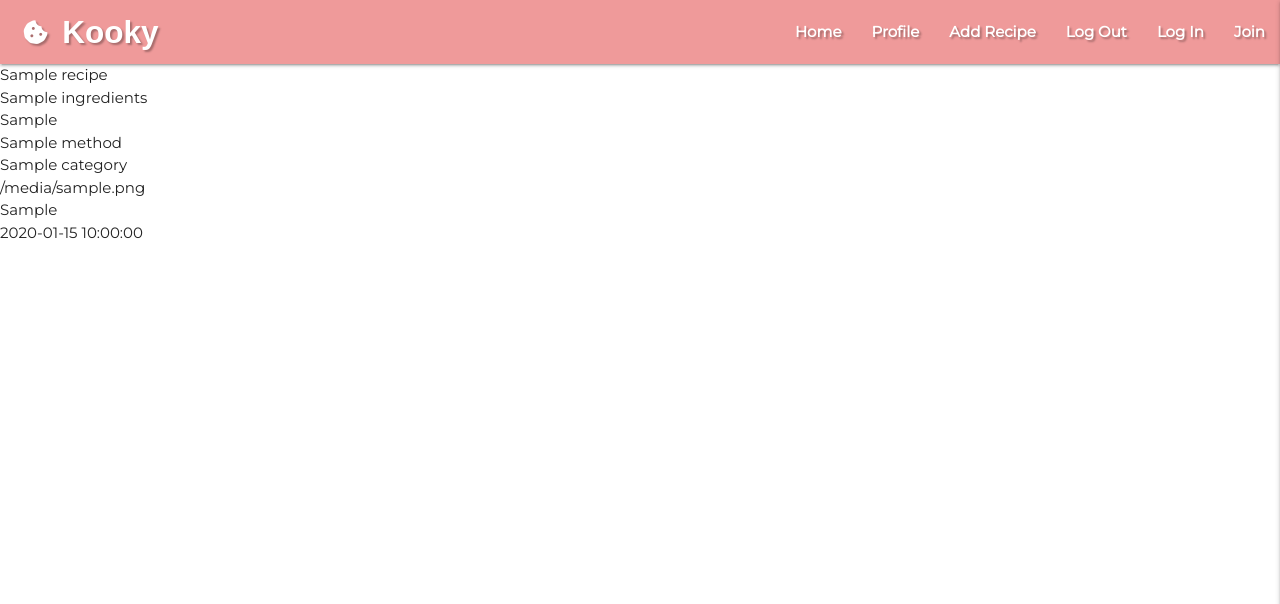
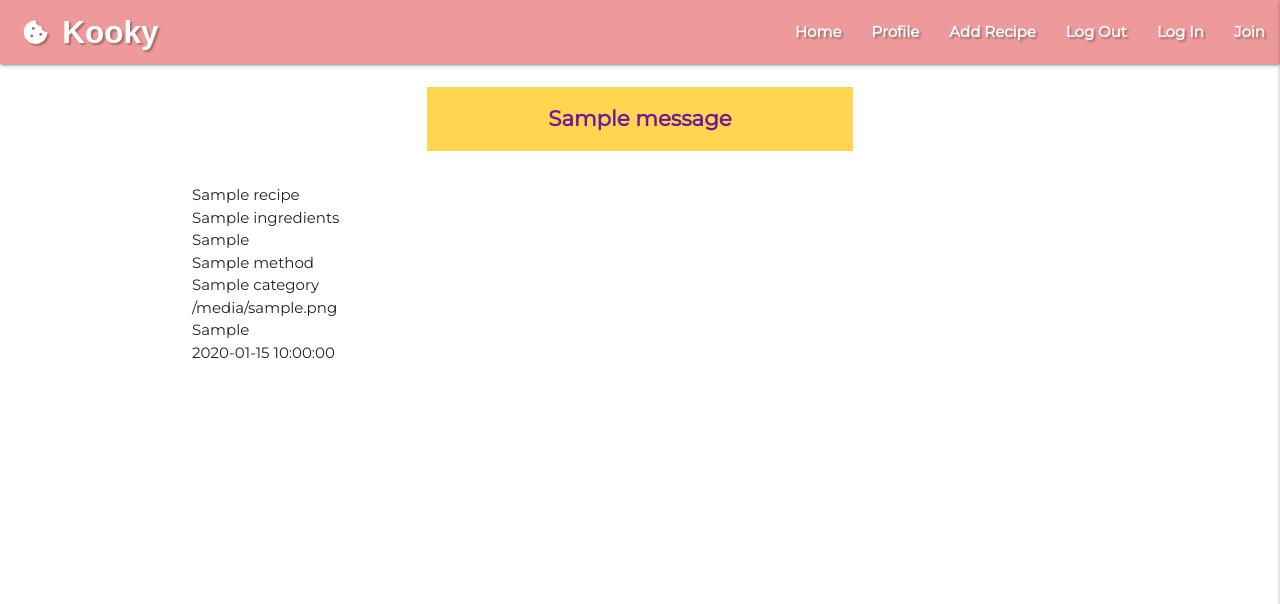
Before and after one commit to Saraholoughlin5/Milestone-Project-3, a Flask app: page / in a window 1280 px wide. Shown: the top 604 px of the page. Run offline with Flask 2, Linux system fonts and the light colour scheme; one stand-in notice (Sample message) is shown; a database or web service that is not in the repository returns one stand-in record (values such as "Sample title"); some libraries are stand-ins or nearby versions; some web fonts are replaced.

Commit message:
Flash messages added, formatted and tested

```diff
--- a/app.py
+++ b/app.py
@@ -32,7 +32,7 @@ def join():
             {"username": request.form.get("username").lower()})
 
         if existing_user:
-            flash("Username not available, already exists")
+            flash("WARNING: Username Not Available")
             return redirect(url_for("join"))
 
         join = {
--- a/static/css/style.css
+++ b/static/css/style.css
@@ -29,3 +29,10 @@ nav {
     font-family: 'Montserrat', sans-serif;
     border-radius: 12px;
 }
+
+.flashes h4 {
+    color: white;
+    font-size: 16pt;
+    font-weight: bold;
+    line-height: 3;
+}
--- a/templates/base.html
+++ b/templates/base.html
@@ -48,8 +48,23 @@
         </ul>
     </header>
 
-    {% block content %}
-    {% endblock %}
+    <section>
+        <!-- flash messages for 'join' page -->
+        {% with messages = get_flashed_messages() %}
+            {% if messages %}
+                {% for message in messages %}
+                    <div class="row flashes">
+                        <h4 class="col s12 m4 offset-m4 center-align purple-text text-darken-3 amber lighten-2">{{ message }}</h4>
+                    </div>
+                {% endfor%}
+            {% endif %}
+        {% endwith %}
+    </section>
+
+    <main class="container">
+        {% block content %}
+        {% endblock %}
+    </main>
 
     <script src="https://code.jquery.com/jquery-3.6.0.min.js"
         integrity="sha256-/xUj+3OJU5yExlq6GSYGSHk7tPXikynS7ogEvDej/m4=" crossorigin="anonymous"></script>
```
